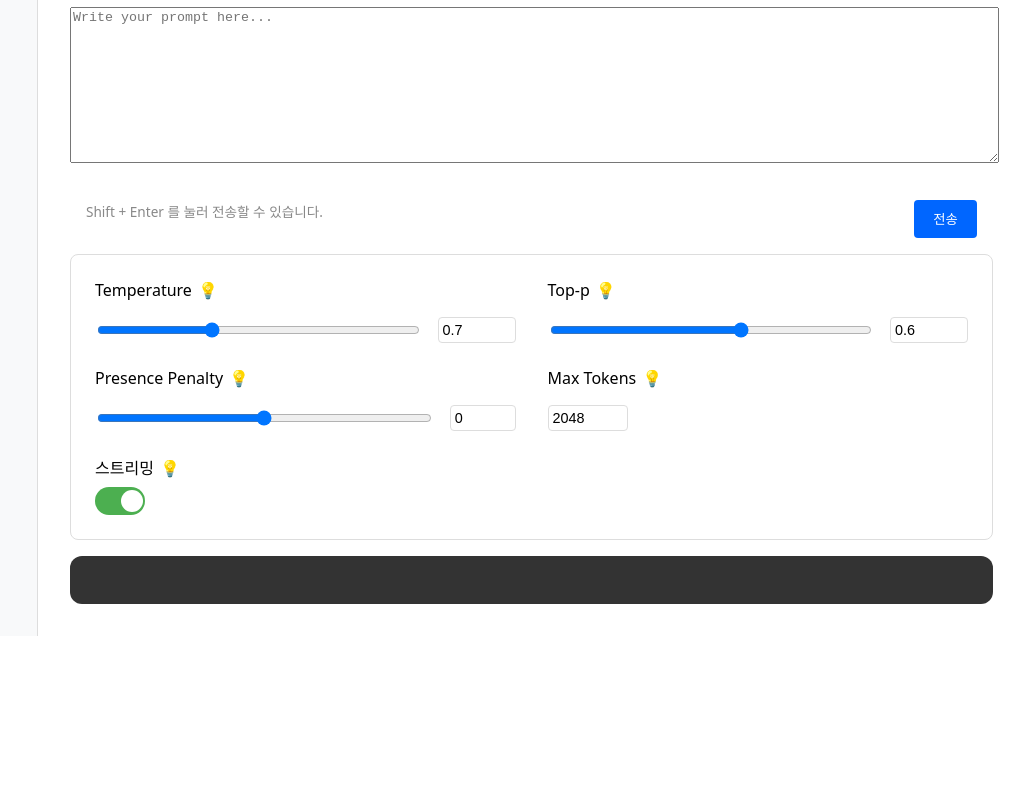
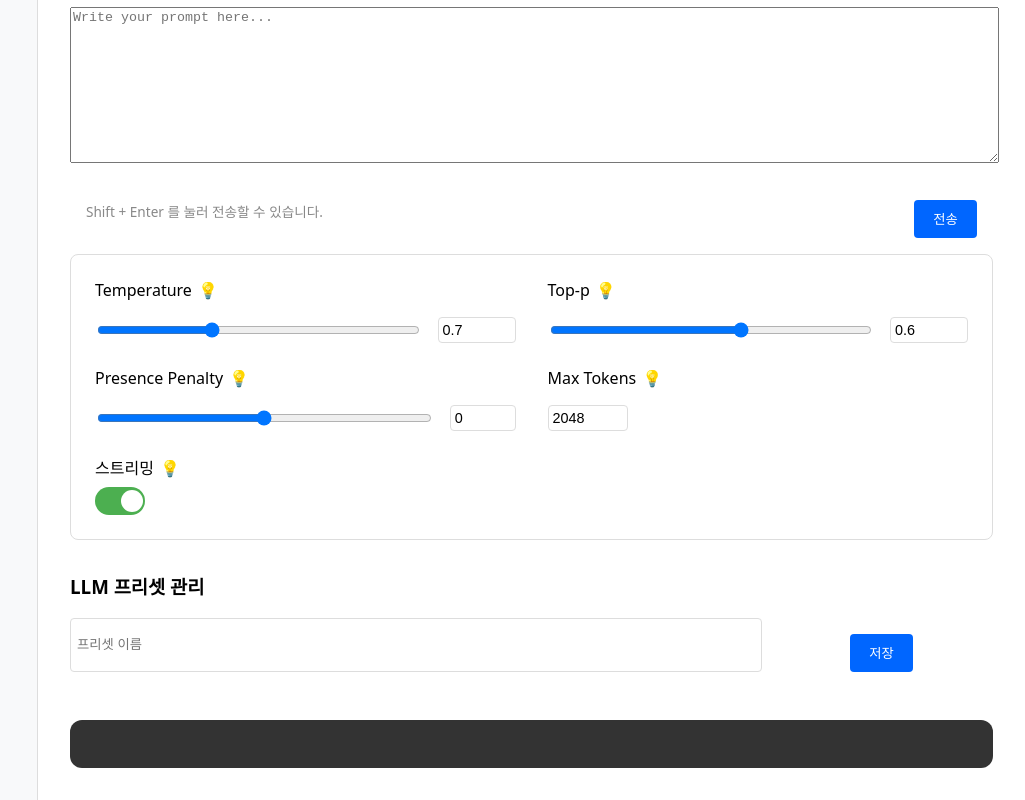
Before and after one commit to Gitnameisname/prompt-engineering-site, a Next.js app in the folder frontend/: page / in a window 1280 px wide. Shown: the part 367-1167 px from the top of the page, without its empty margins (255-1280 px from the left). Before the commit the page ends 1003 px from the top, so only its background shows below. Built offline with nearby package versions, Linux system fonts and the light colour scheme.

Commit message:
LLMPresetManager 추가

```diff
--- a/frontend/src/app/page.tsx
+++ b/frontend/src/app/page.tsx
@@ -8,6 +8,7 @@ import PromptSaver from "../components/PromptSaver";
 import { ThemeProvider } from "../components/ThemeContext";
 import ThemeSelector from "../components/ThemeSelector";
 import LLMControls from "@/components/LLMControls";
+import LLMPresetManager from "@/components/LLMPresetManager";
 
 import { useState, useEffect } from "react";
 
@@ -136,6 +137,18 @@ export default function Home() {
               useStream={useStream} onStreamToggle={() => setUseStream(!useStream)}
             />
 
+            <LLMPresetManager
+              config={{ temperature, topP, maxTokens, presencePenalty, stream: useStream }}
+              onLoad={(preset) => {
+                setTemperature(preset.config.temperature);
+                setTopP(preset.config.topP);
+                setMaxTokens(preset.config.maxTokens);
+                setPresencePenalty(preset.config.presencePenalty);
+                setUseStream(preset.config.stream);
+              }}
+            />
+
+
             <ResponseViewer content={response} />
 
           </main>
--- /dev/null
+++ b/frontend/src/components/LLMPresetManager.tsx
@@ -0,0 +1,80 @@
+import { useState, useEffect } from "react";
+import "../css/LLMPresetManager.css";
+
+type Preset = {
+  id: number;
+  name: string;
+  config: {
+    temperature: number;
+    topP: number;
+    maxTokens: number;
+    presencePenalty: number;
+    stream: boolean;
+  };
+};
+
+type Props = {
+  config: {
+    temperature: number;
+    topP: number;
+    maxTokens: number;
+    presencePenalty: number;
+    stream: boolean;
+  };
+  onLoad: (preset: Preset) => void;
+};
+
+export default function LLMPresetManager({ config, onLoad }: Props) {
+  const [presets, setPresets] = useState<Preset[]>([]);
+  const [presetName, setPresetName] = useState("");
+
+  useEffect(() => {
+    const stored = localStorage.getItem("llmPresets");
+    if (stored) setPresets(JSON.parse(stored));
+  }, []);
+
+  function savePreset() {
+    const id = Date.now();
+    const newPreset: Preset = {
+      id,
+      name: presetName || `프리셋 ${presets.length + 1}`,
+      config,
+    };
+    const updated = [...presets, newPreset];
+    setPresets(updated);
+    localStorage.setItem("llmPresets", JSON.stringify(updated));
+    setPresetName("");
+  }
+
+  function deletePreset(id: number) {
+    const filtered = presets.filter(p => p.id !== id);
+    setPresets(filtered);
+    localStorage.setItem("llmPresets", JSON.stringify(filtered));
+  }
+
+  return (
+    <div className="preset-manager">
+      <h3>LLM 프리셋 관리</h3>
+      <div className="preset-save">
+        <input
+          type="text"
+          value={presetName}
+          onChange={(e) => setPresetName(e.target.value)}
+          placeholder="프리셋 이름"
+        />
+        <button className="save-btn" onClick={savePreset}>저장</button>
+      </div>
+      <div className="preset-list">
+        {presets.map(p => (
+          <div key={p.id} className="preset-card">
+            <div className="preset-name">{p.name}</div>
+            <div className="preset-actions">
+              <button className="load-btn" onClick={() => onLoad(p)}>불러오기</button>
+              <button className="delete-btn" onClick={() => deletePreset(p.id)}>삭제</button>
+            </div>
+          </div>
+        ))}
+      </div>
+    </div>
+  );
+}
--- /dev/null
+++ b/frontend/src/css/LLMPresetManager.css
@@ -0,0 +1,126 @@
+.preset-manager {
+    margin: 2rem 0;
+}
+
+.preset-save {
+    display: flex;
+    gap: 0.5rem;
+    margin-bottom: 1rem;
+}
+
+.preset-save input {
+    flex: 1;
+    padding: 6px;
+    border: 1px solid var(--border);
+    border-radius: 4px;
+    background: var(--card-bg);
+    color: var(--foreground);
+}
+
+.preset-list {
+    display: flex;
+    flex-direction: column;
+    justify-content: center;
+    gap: 0.75rem;
+}
+
+.preset-card {
+    display: flex;
+    justify-content: space-between;
+    align-items: center;
+    background: var(--card-bg);
+    border: 1px solid var(--border);
+    border-radius: 6px;
+    padding: 0.75rem;
+}
+
+.preset-name {
+    font-weight: bold;
+}
+
+.preset-actions button {
+    margin-left: 0.5rem;
+}
+
+/* 저장 버튼 */
+.save-btn {
+  background-color: #0066ff;
+  color: white;
+  padding: 0.6rem 1.2rem;
+  border: none;
+  border-radius: 4px;
+  margin-top: 1rem;
+  cursor: pointer;
+  transition: background 0.2s ease;
+}
+
+.save-btn:hover {
+  background-color: #004ecc;
+}
+
+/* 저장 버튼 */
+.save-btn {
+  background-color: #0066ff;
+  color: white;
+  padding: 0.6rem 1.2rem;
+  border: none;
+  border-radius: 4px;
+  margin-top: 1rem;
+  cursor: pointer;
+  transition: background 0.2s ease;
+}
+
+.save-btn:hover {
+  background-color: #004ecc;
+}
+
+/* 불러오기 버튼 */
+.load-btn {
+  align-items: flex-end;
+  background-color: white;
+  border: 1px solid #333333;
+  color: var(--foreground);
+  font-size: 0.8rem;
+  padding: 4px 6px;
+  border-radius: 4px;
+  cursor: pointer;
+}
+
+.load-btn:hover {
+  background-color: #ffbcbc;
+  color: #e03131;
+}
+
+[data-theme="black"] .load-btn {
+  align-items: flex-end;
+  background-color: #e03131;
+  border: 1px solid #e03131;
+  color: white;
+  font-size: 0.8rem;
+  padding: 4px 6px;
+  border-radius: 4px;
+  cursor: pointer;
+}
+
+[data-theme="black"] .load-btn:hover {
+  background-color: #ffbcbc;
+  color: #e03131;
+}
+
+/* 삭제 버튼 */
+.delete-btn {
+  margin-top: 0;
+  align-items: flex-end;
+  background-color: #e03131;
+  border: 1px solid #e03131;
+  color: white;
+  font-size: 0.8rem;
+  padding: 4px 6px;
+  border-radius: 4px;
+  cursor: pointer;
+}
+
+.delete-btn:hover {
+  background-color: #ffbcbc;
+  color: #e03131;
+}
--- a/frontend/src/css/PromptSaver.css
+++ b/frontend/src/css/PromptSaver.css
@@ -20,7 +20,7 @@
 .prompt-card {
     display: flex;
     flex-direction: column;
-    background-color: #333333;
+    background-color: var(--card-bg);
     padding: 1rem;
     border-radius: 8px;
     box-shadow: 0 1px 3px rgba(0, 0, 0, 0.08);
```
